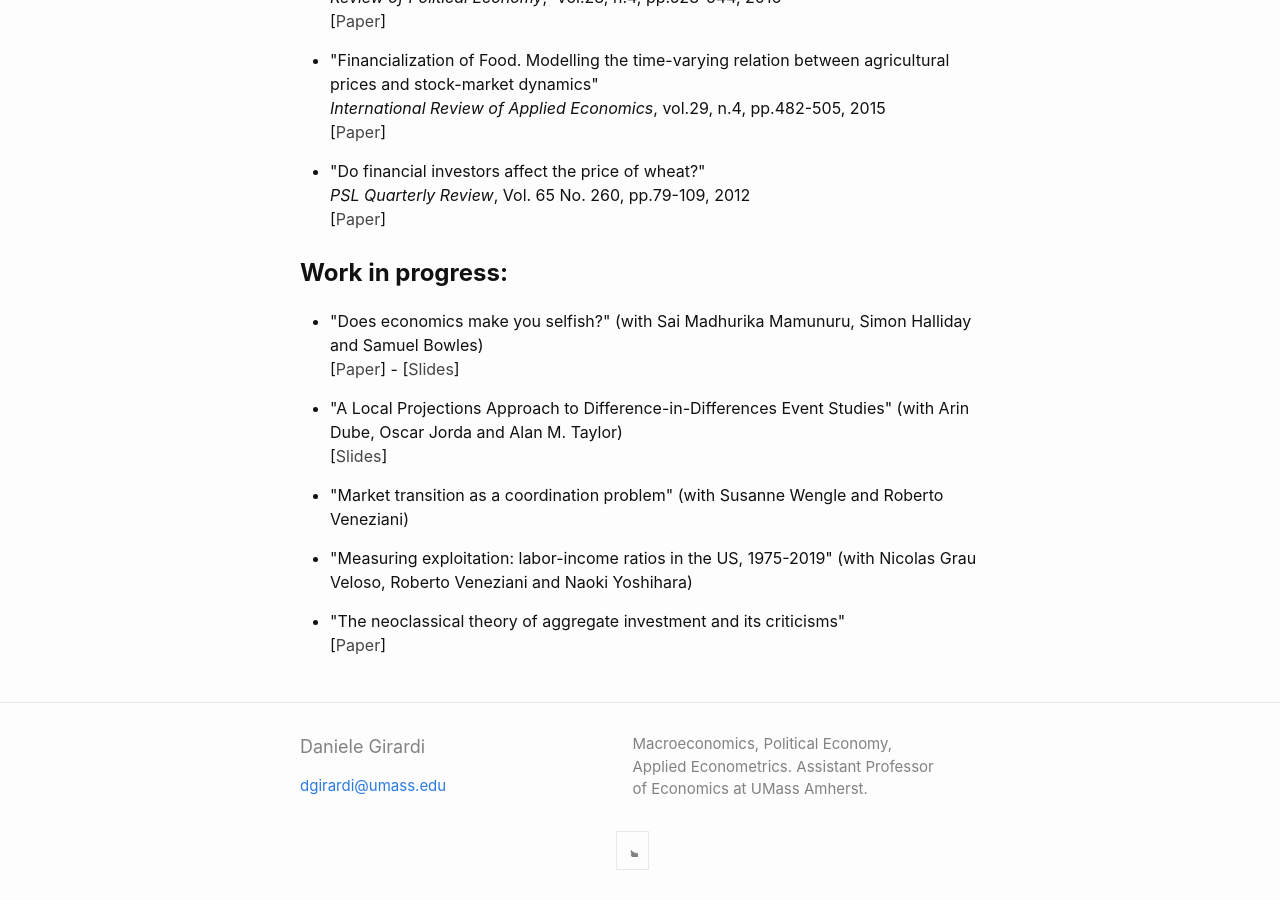
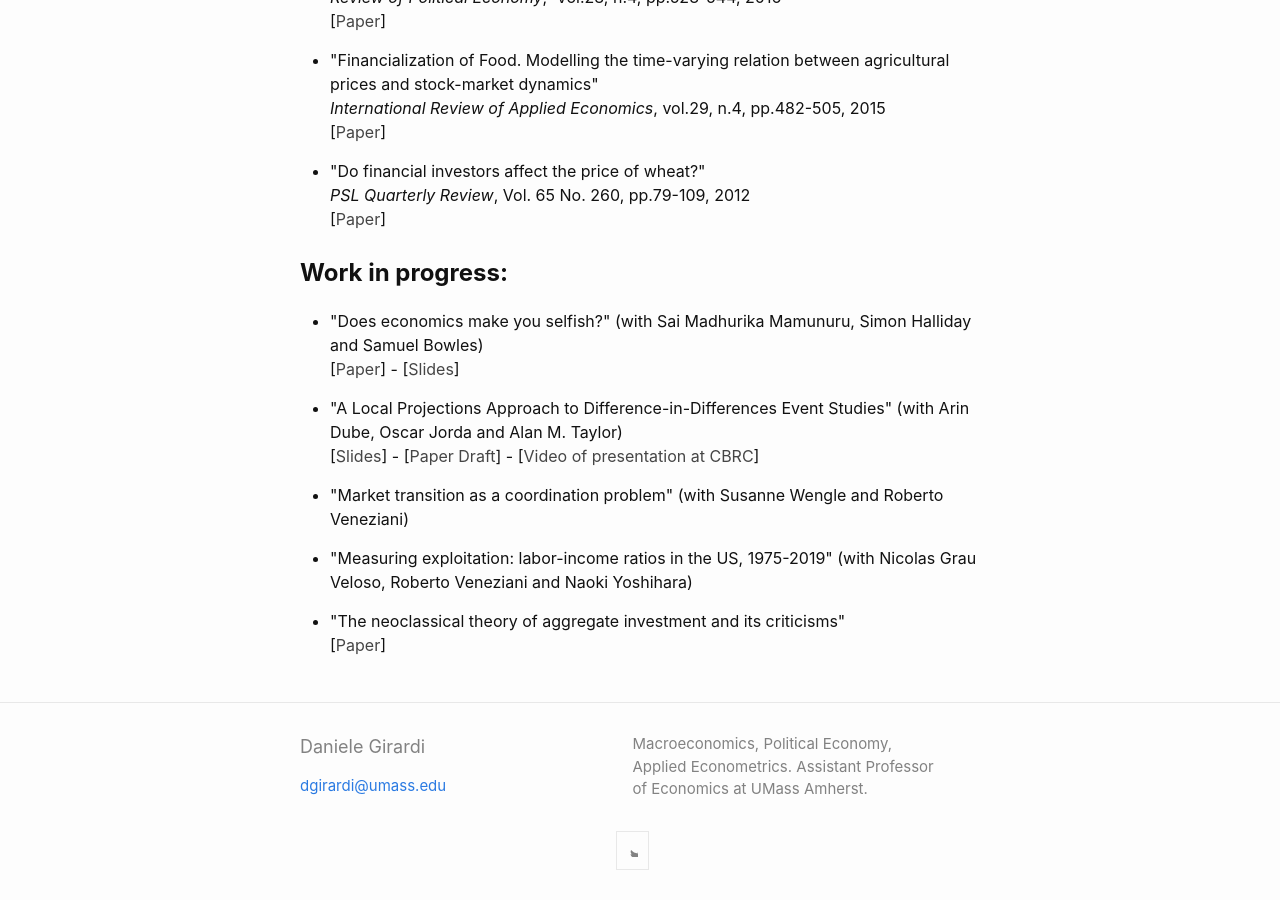
Before and after one commit to danielegirardi/danielegirardi.github.io, a Jekyll site: the page built from index.md, in a window 1280 px wide and 900 px high, scrolled down 1217 px. Built offline with Jekyll 4.4.1, drawn with Linux system fonts in a browser that asks for light colours.

Commit message:
Update home.html

```diff
--- a/_layouts/home.html
+++ b/_layouts/home.html
@@ -118,8 +118,9 @@ Work in progress:</strong></h1>
 
 <ul style="list-style-type: disc;">
  	<li>"A Local Projections Approach to Difference-in-Differences Event Studies" (with Arin Dube, Oscar Jorda and Alan M. Taylor) <br/>
-  [<a style="color: #454545;"href="https://danielegirardi.github.io/posts/documents/LPDiD_Slides_ASSA2023.pdf" target="_blank" rel="noopener">Slides</a>]
-
+  [<a style="color: #454545;"href="https://danielegirardi.github.io/posts/documents/LPDiD_Slides_ASSA2023.pdf" target="_blank" rel="noopener">Slides</a>] -
+   [<a style="color: #454545;"href="https://www.aeaweb.org/conference/2023/program/paper/7dZyNZEn" target="_blank" rel="noopener">Paper Draft</a>] -
+  [<a style="color: #454545;"href="https://www.youtube.com/watch?v=lHt39AZ-a38" target="_blank" rel="noopener">Video of presentation at CBRC</a>]
   </li>
 </ul>
 
```
